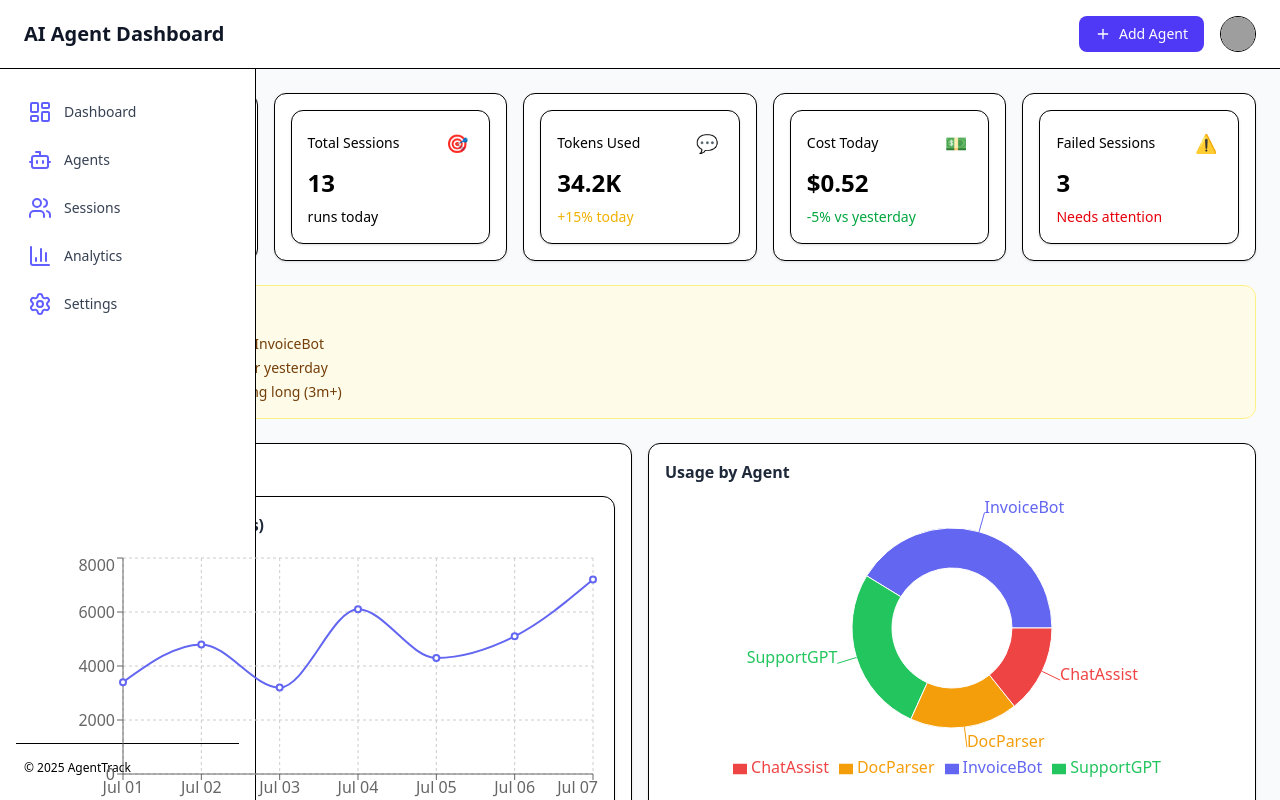
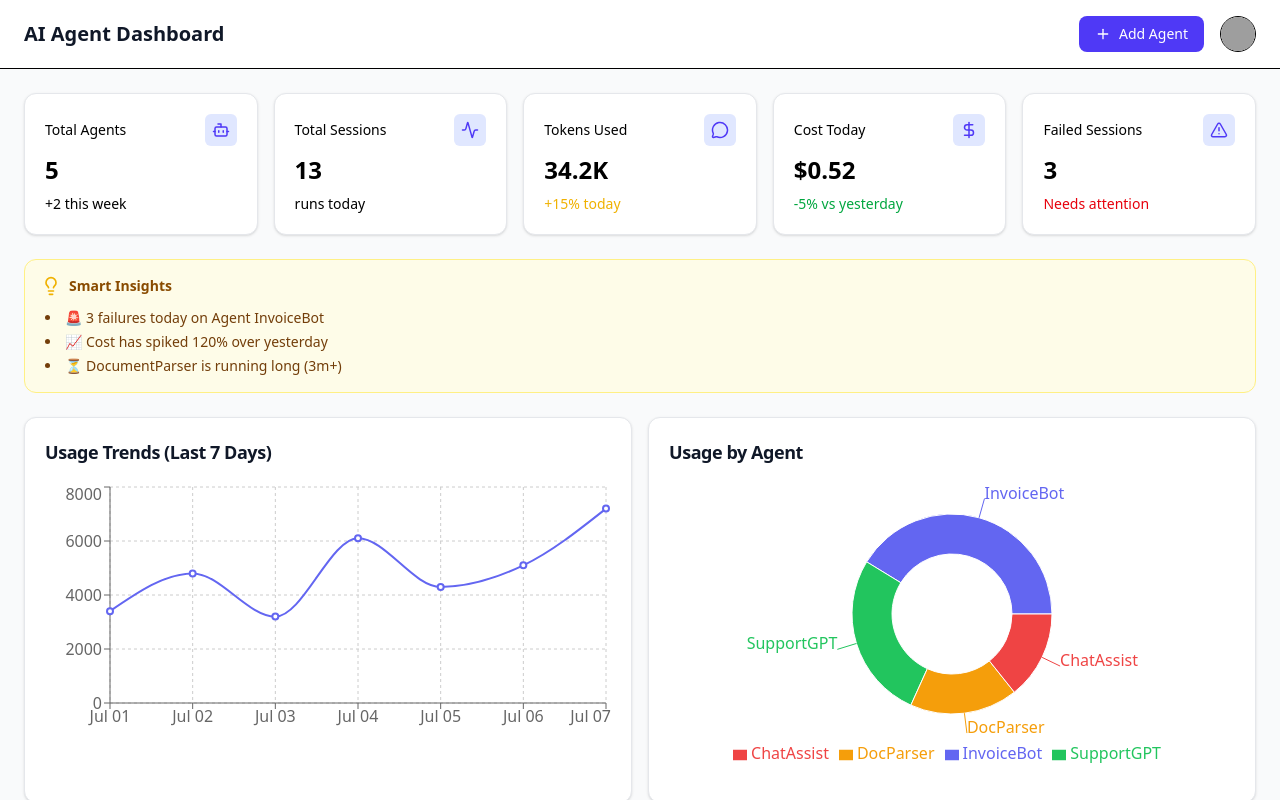
Before and after one commit to Tech-Visionary-11/Tavrix-insights, a React (Vite) app in the folder agent-watch-fe/: page / in a window 1280 px wide. Built offline with nearby package versions, Linux system fonts and the light colour scheme; grey boxes are pictures that could not be loaded.

Commit message:
dashboard page ui

```diff
--- /dev/null
+++ b/agent-watch-fe/src/libs/components/layout/app-layout/AppLayout.tsx
@@ -0,0 +1,20 @@
+// src/layouts/AppLayout.tsx
+
+import { Sidebar } from "../sidebar/SideBar";
+import { Topbar } from "../topbar/TopBar";
+
+
+export default function AppLayout({ children }: { children: React.ReactNode }) {
+  return (
+    <div className="flex h-screen overflow-hidden">
+      {/* <Sidebar /> */}
+
+      <div className="flex flex-col flex-1">
+        <Topbar />
+        <main className="flex-1 overflow-y-auto bg-gray-50 p-6">
+          {children}
+        </main>
+      </div>
+    </div>
+  );
+}
--- a/agent-watch-fe/src/libs/components/layout/sidebar/SideBar.tsx
+++ b/agent-watch-fe/src/libs/components/layout/sidebar/SideBar.tsx
@@ -5,6 +5,8 @@ import {
   BarChart3,
   Settings,
   Users,
+  X,
+  Menu,
 } from "lucide-react"
 
 const navItems = [
@@ -16,10 +18,38 @@ const navItems = [
 ]
 
 export function Sidebar() {
+  const [open, setOpen] = React.useState(true)
+
   return (
-    <aside className="w-64 h-screen fixed top-0 left-0 bg-white border-r px-4 py-6 flex flex-col">
-      <h1 className="text-xl font-bold text-indigo-600 mb-10 px-2">AgentTrack</h1>
+    <>
+      {/* Mobile Menu Button */}
+      <button
+        className="md:hidden fixed top-4 left-4 z-50 bg-white p-2 rounded-md shadow"
+        onClick={() => setOpen(true)}
+      >
+        <Menu size={20} />
+      </button>
 
+      {/* Sidebar */}
+      <aside
+        className={`fixed top-0 left-0 h-full w-64 bg-white border-r z-40 px-4 py-6 flex flex-col transition-transform duration-300 ${
+          open ? "translate-x-0" : "-translate-x-full"
+        } md:translate-x-0 md:static md:flex`}
+      >
+        {/* Close on Mobile */}
+        <div className="flex items-center justify-between mb-10 px-2 md:hidden">
+          <h1 className="text-xl font-bold text-indigo-600">AgentTrack</h1>
+          <button onClick={() => setOpen(false)} className="text-gray-500">
+            <X size={20} />
+          </button>
+        </div>
+
+        {/* App Name (desktop) */}
+        <h1 className="text-xl font-bold text-indigo-600 mb-10 px-2 hidden md:block">
+          AgentTrack
+        </h1>
+
+        {/* Navigation */}
         <nav className="flex-1 space-y-2">
           {navItems.map((item, index) => (
             <a
@@ -33,9 +63,11 @@ export function Sidebar() {
           ))}
         </nav>
 
+        {/* Footer */}
         <footer className="text-xs text-muted-foreground px-2 pt-4 border-t">
           © 2025 AgentTrack
         </footer>
       </aside>
+    </>
   )
 }
--- /dev/null
+++ b/agent-watch-fe/src/libs/components/layout/sidebar/UseSidebar.ts
@@ -0,0 +1,10 @@
+import { useState } from "react"
+
+export function useSidebar() {
+  const [isOpen, setIsOpen] = useState(true)
+  const toggle = () => setIsOpen(prev => !prev)
+  const open = () => setIsOpen(true)
+  const close = () => setIsOpen(false)
+
+  return { isOpen, toggle, open, close }
+}
--- a/agent-watch-fe/src/libs/components/ui/cards/Card.tsx
+++ b/agent-watch-fe/src/libs/components/ui/cards/Card.tsx
@@ -1,5 +1,5 @@
 import React from "react"
-import { cn } from "@utils/cn"
+import { cn } from "../../../utils/cn"
 
 type CardProps = {
   title?: string
@@ -7,6 +7,7 @@ type CardProps = {
   footer?: React.ReactNode
   children: React.ReactNode
   className?: string
+  withHover?: boolean
 }
 
 export const Card: React.FC<CardProps> = ({
@@ -15,19 +16,32 @@ export const Card: React.FC<CardProps> = ({
   footer,
   children,
   className,
+  withHover = false,
 }) => {
   return (
-    <div className={cn("bg-white border rounded-xl p-4 shadow-sm", className)}>
+    <div
+      className={cn(
+        "bg-white border border-gray-200 rounded-xl p-5 shadow-sm transition",
+        withHover && "hover:shadow-md hover:border-gray-300",
+        className
+      )}
+    >
       {(title || description) && (
-        <div className="mb-3">
-          {title && <h3 className="text-base font-semibold text-gray-800">{title}</h3>}
-          {description && <p className="text-sm text-gray-500">{description}</p>}
+        <div className="mb-4">
+          {title && (
+            <h3 className="text-lg font-semibold text-gray-900 tracking-tight">
+              {title}
+            </h3>
+          )}
+          {description && (
+            <p className="text-sm text-gray-500 mt-1">{description}</p>
+          )}
         </div>
       )}
 
-      <div className="space-y-2">{children}</div>
+      <div className="space-y-3">{children}</div>
 
-      {footer && <div className="mt-4 border-t pt-3">{footer}</div>}
+      {footer && <div className="mt-5 border-t pt-4 text-sm text-gray-600">{footer}</div>}
     </div>
   )
 }
--- a/agent-watch-fe/src/libs/components/ui/cards/StatCard.tsx
+++ b/agent-watch-fe/src/libs/components/ui/cards/StatCard.tsx
@@ -1,6 +1,7 @@
+// src/libs/components/ui/cards/StatCard.tsx
+
 import React from "react"
 import { cn } from "../../../utils/cn"
-
 
 type StatCardProps = {
   title: string
@@ -25,12 +26,14 @@ export function StatCard({
   descriptionColor = "gray",
 }: StatCardProps) {
   return (
-    <div className="bg-white rounded-xl shadow-sm p-4 flex flex-col gap-2 border">
+    <div className="flex flex-col gap-2">
       <div className="flex justify-between items-center">
         <h3 className="text-sm text-muted-foreground font-medium">{title}</h3>
-        <div className="w-8 h-8 rounded-md bg-muted flex items-center justify-center text-lg">
-          {icon}
-        </div>
+        {icon && (
+<div className="w-8 h-8 rounded-md bg-indigo-100 text-indigo-600 flex items-center justify-center">
+            {icon}
+          </div>
+        )}
       </div>
       <div className="text-2xl font-bold text-black">{value}</div>
       {description && (
--- a/agent-watch-fe/src/libs/components/ui/charts/AgentPieChart.tsx
+++ b/agent-watch-fe/src/libs/components/ui/charts/AgentPieChart.tsx
@@ -1,4 +1,4 @@
-// src/libs/components/ui/AgentPieChart.tsx
+// src/libs/components/ui/charts/AgentPieChart.tsx
 
 import {
   PieChart,
@@ -20,8 +20,7 @@ const COLORS = ["#6366F1", "#22C55E", "#F59E0B", "#EF4444"]
 
 export const AgentPieChart = () => {
   return (
-    <div className="w-full h-[300px]">
-      <ResponsiveContainer width="100%" height="100%">
+    <ResponsiveContainer width="100%" height={300}>
       <PieChart>
         <Pie
           data={data}
@@ -40,6 +39,5 @@ export const AgentPieChart = () => {
         <Legend verticalAlign="bottom" height={36} />
       </PieChart>
     </ResponsiveContainer>
-    </div>
   )
 }
--- a/agent-watch-fe/src/libs/components/ui/charts/TokenChart.tsx
+++ b/agent-watch-fe/src/libs/components/ui/charts/TokenChart.tsx
@@ -1,3 +1,5 @@
+// src/libs/components/ui/charts/TokenChart.tsx
+
 import {
   LineChart,
   Line,
@@ -20,8 +22,6 @@ const data = [
 
 export function TokenChart() {
   return (
-    <div className="bg-white p-4 rounded-xl border shadow-sm">
-      <h2 className="text-base font-semibold text-gray-800 mb-4">Token Usage (Last 7 Days)</h2>
     <div className="h-64">
       <ResponsiveContainer width="100%" height="100%">
         <LineChart data={data}>
@@ -40,6 +40,5 @@ export function TokenChart() {
         </LineChart>
       </ResponsiveContainer>
     </div>
-    </div>
   )
 }
--- a/agent-watch-fe/src/pages/dashboard/Dashboard.tsx
+++ b/agent-watch-fe/src/pages/dashboard/Dashboard.tsx
@@ -1,36 +1,28 @@
-// src/pages/dashboard/Dashboard.tsx
-
-import { Sidebar } from "../../libs/components/layout/sidebar/SideBar";
-import { Topbar } from "../../libs/components/layout/topbar/TopBar";
-import {  SmartInsightCard } from "../../libs/components/ui";
+import { Activity, AlertTriangle, Bot, DollarSign, MessageCircle } from "lucide-react";
+import AppLayout from "../../libs/components/layout/app-layout/AppLayout";
+import { SmartInsightCard } from "../../libs/components/ui";
 import { Card } from "../../libs/components/ui/cards/Card";
 import { StatCard } from "../../libs/components/ui/cards/StatCard";
 import { AgentPieChart } from "../../libs/components/ui/charts/AgentPieChart";
 import { TokenChart } from "../../libs/components/ui/charts/TokenChart";
 import { SessionTable } from "./SessionTable";
 
-
 export default function Dashboard() {
   return (
-    <div className="flex h-screen bg-gray-50">
-      {/* Sidebar */}
-      <Sidebar />
-
-      {/* Main Area */}
-      <div className="flex flex-col flex-1 overflow-hidden">
-        {/* Topbar */}
-        <Topbar />
-
-        {/* Content */}
-        <main className="p-6 space-y-6 overflow-y-auto">
-
+    <AppLayout>
+      <div className="space-y-6">
         {/* Metrics */}
         <div className="grid grid-cols-1 sm:grid-cols-2 md:grid-cols-3 xl:grid-cols-5 gap-4">
-            <Card><StatCard icon="🤖" title="Total Agents" value="5" description="+2 this week" /></Card>
-            <Card><StatCard icon="🎯" title="Total Sessions" value="13" description="runs today" /></Card>
-            <Card><StatCard icon="💬" title="Tokens Used" value="34.2K" description="+15% today" descriptionColor="yellow" /></Card>
-            <Card><StatCard icon="💵" title="Cost Today" value="$0.52" description="-5% vs yesterday" descriptionColor="green" /></Card>
-            <Card><StatCard icon="⚠️" title="Failed Sessions" value="3" description="Needs attention" descriptionColor="red" /></Card>
+          <Card><StatCard icon={<Bot size={18} />} title="Total Agents" value="5" description="+2 this week" /></Card>
+
+<Card><StatCard icon={<Activity size={18} />} title="Total Sessions" value="13" description="runs today" /></Card>
+
+<Card><StatCard icon={<MessageCircle size={18} />} title="Tokens Used" value="34.2K" description="+15% today" descriptionColor="yellow" /></Card>
+
+<Card><StatCard icon={<DollarSign size={18} />} title="Cost Today" value="$0.52" description="-5% vs yesterday" descriptionColor="green" /></Card>
+
+<Card><StatCard icon={<AlertTriangle size={18} />} title="Failed Sessions" value="3" description="Needs attention" descriptionColor="red" /></Card>
+
         </div>
 
         {/* Smart Insights */}
@@ -65,8 +57,7 @@ export default function Dashboard() {
           </div>
           <SessionTable />
         </Card>
-        </main>
       </div>
-    </div>
-  )
+    </AppLayout>
+  );
 }
```
Lines whose indentation alone changed are shown as unchanged.
